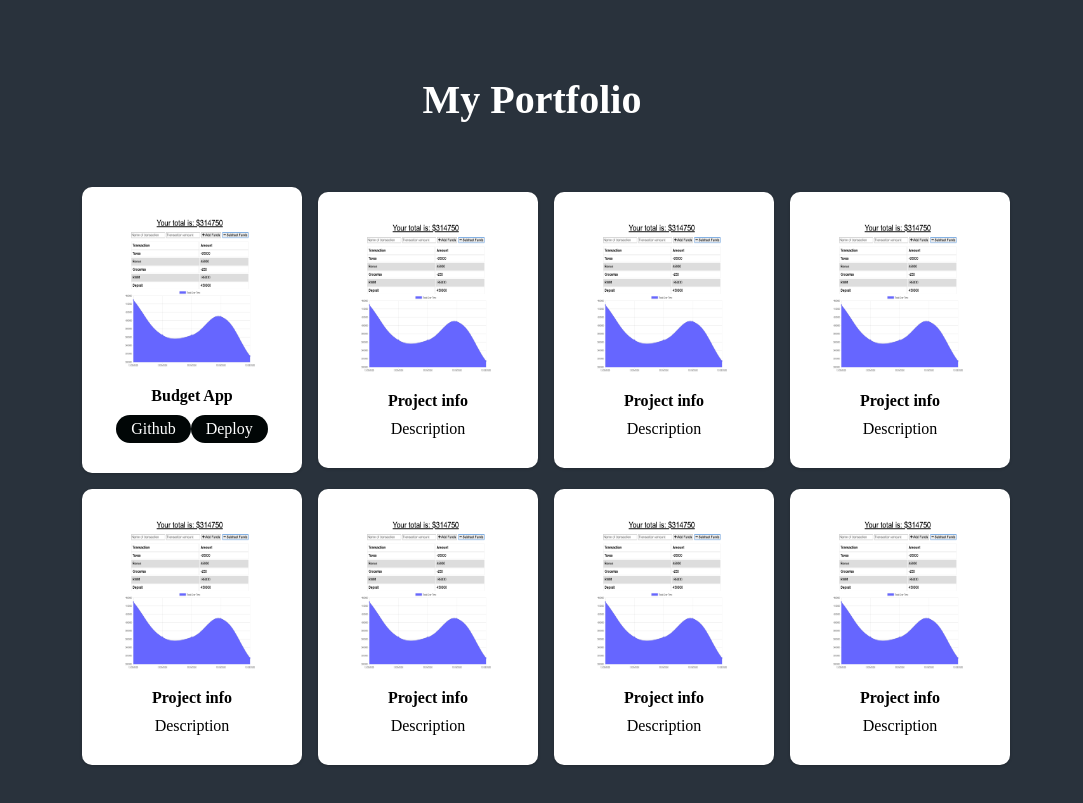
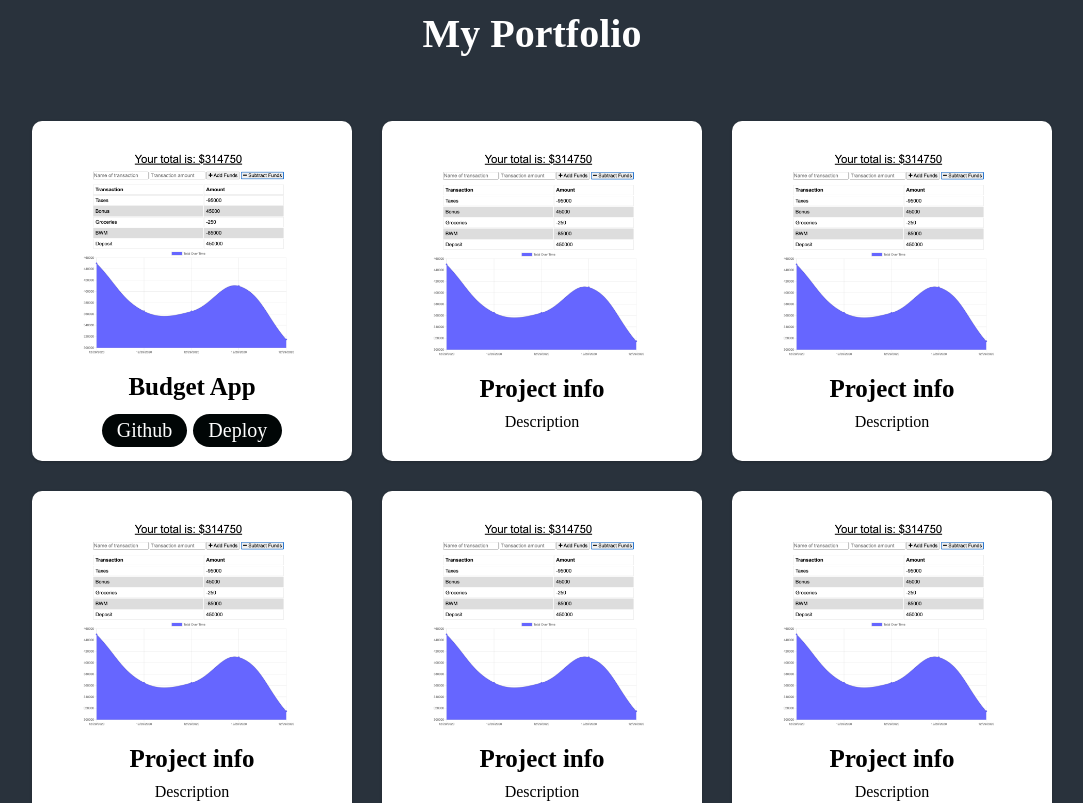
Before and after one commit to DevVlady/DevVlady_Portfolio, a React (Create React App) app: page / in a window 1280 px wide. Shown: the part 2540-3343 px from the top of the page, without its empty margins (108-1191 px from the left). Built offline with nearby package versions, Linux system fonts and the light colour scheme; a web font is replaced by a local one.

Commit message:
Styled the cards so that they present in 3 columns and are a little bigger to the viewer.

```diff
--- a/src/components/Projects/ProjectElements.js
+++ b/src/components/Projects/ProjectElements.js
@@ -29,7 +29,7 @@ export const ProjectH1 = styled.h1 `
 `;
 
 export const ProjectH2 = styled.h2 `
-    font-size: 1rem;
+    font-size: 25px;
     margin-bottom: 10px;
 `;
 
@@ -42,10 +42,10 @@ export const ProjectWrapper = styled.div `
     max-width: 1000px;
     margin: 0 auto;
     display: grid;
-    grid-template-columns: 1fr 1fr 1fr 1fr;
+    grid-template-columns: 1fr 1fr 1fr;
     align-items: center;
-    grid-gap: 16px;
-    padding: 0 50px;
+    grid-gap: 30px;
+    // padding: 0 50px;
 
     @media screen and (max-width: 1000px) {
         grid-template-columns: 1fr 1fr;
@@ -77,9 +77,9 @@ export const ProjectCard = styled.div `
 `;
 
 export const ProjectIcon = styled.img `
-    height: 160px;
-    width: 160px;
-    margin-bottom: 10px;
+    height: 260px;
+    width: 260px;
+    margin-bottom: 5px;
 `;
 
 export const BtnWrap = styled.div `
@@ -100,11 +100,11 @@ export const Button = styled(Link) `
     // background: green
 
     border-radius: 50px;
-    background: ${({primary}) => (primary ? '#01bf71' : '#010606')};
+    background: #010606;
     white-space: nowrap;
-    padding: ${({big}) => (big ? '5px 10px' : '5px 15px')};
-    color: ${({dark}) => (dark ? '#010606' : '#fff')};
-    font-size: ${({fontBig}) => (fontBig ? '20px' : '16px')};
+    padding: 5px 15px;
+    color: white;
+    font-size: 20px;
     outline: none;
     border: none;
     cursor: pointer;
@@ -112,10 +112,11 @@ export const Button = styled(Link) `
     justify-content: center;
     align-items: center;
     transition: all 0.2s ease-in-out;
+    margin: 3px;
 
     &:hover {
         transition: all 0.2s ease-in-out;
-        background: ${({primary}) => (primary ? 'black' : '#01BF71')};
-        color: ${({dark}) => (dark ? '#fff' : '#010606')};
+        background: #01BF71;
+        color: #010606;
     };
 `;
--- a/src/components/Projects/Projects.jsx
+++ b/src/components/Projects/Projects.jsx
@@ -26,10 +26,7 @@ const Projects = () => {
                             onClick={event => window.location.href='https://github.com/DevVlady/Progressive_Budget'}
                             onMouseEnter={onHover}
                             onMouseLeave={onHover}
-                            // primary='false'
-                            // dark='true'
                             spy={true}
-                            // exact='true'
                             // offset={-80}
                         >Github</Button>
                         <Button
@@ -62,17 +59,6 @@ const Projects = () => {
                     <ProjectH2>Project info</ProjectH2>
                     <ProjectP>Description</ProjectP>
                 </ProjectCard>
-                <ProjectCard>
-                    <ProjectIcon src={Icon4}/>
-                    <ProjectH2>Project info</ProjectH2>
-                    <ProjectP>Description</ProjectP>
-                </ProjectCard>
-                <ProjectCard>
-                    <ProjectIcon src={Icon4}/>
-                    <ProjectH2>Project info</ProjectH2>
-                    <ProjectP>Description</ProjectP>
-                </ProjectCard>
-
             </ProjectWrapper>
         </ProjectContainer>
     )
```
